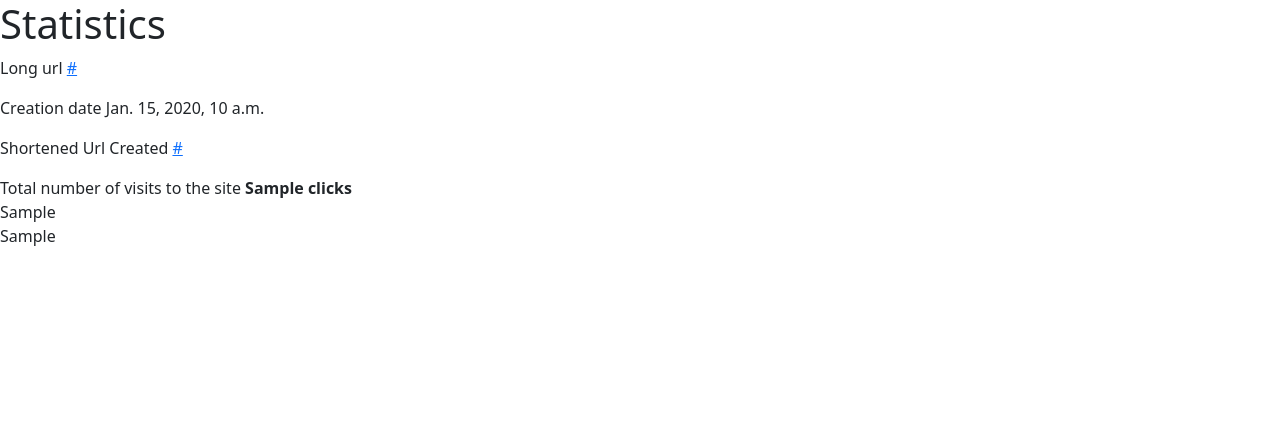
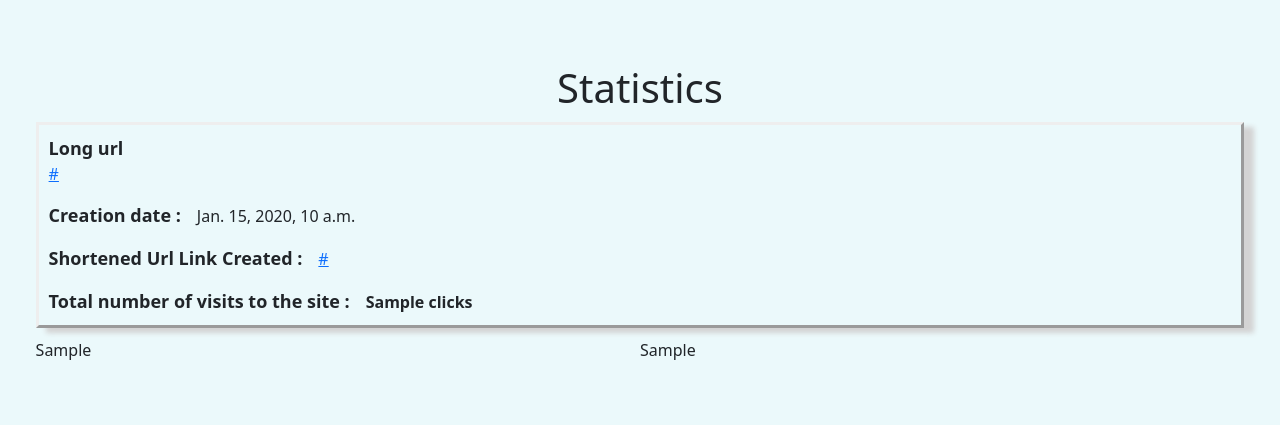
Before and after one commit to arghya17/urlshortener, a Django app: template urlshortener/shortener/templates/analytics.html in a window 1280 px wide. Shown: the top 425 px of the page. Run offline with Django 4.2, Linux system fonts and the light colour scheme; the template is opened without the code that fills it: most values are stand-ins (such as "Sample title", 1, 10 or a date in 2020); some libraries are stand-ins or nearby versions.

Commit message:
analytics page designed partially

```diff
--- a/urlshortener/shortener/static/style1.css
+++ b/urlshortener/shortener/static/style1.css
@@ -0,0 +1,35 @@
+body {
+	background-color: rgb(235, 249, 251);
+	padding-left: 2%;
+	padding-right: 2%;
+	padding-top: 5%;
+	padding-bottom: 5%;
+}
+.headings {
+	display: flex;
+	justify-content: center;
+}
+.box_heading {
+	font-weight: bold;
+	font-size: large;
+}
+.value {
+	padding-left: 1%;
+}
+.url_link1 {
+	margin: 10px;
+
+	padding: 10px 10px 10px 10px;
+	border-style: outset;
+	box-shadow: 10px 5px 5px lightgray;
+}
+.plots {
+	display: flex;
+	flex-direction: row;
+	padding-left: 10px;
+	padding-right: 10px;
+}
+.fig {
+	width: 50%;
+	height: 60%;
+}
--- a/urlshortener/shortener/templates/analytics.html
+++ b/urlshortener/shortener/templates/analytics.html
@@ -11,29 +11,47 @@
 			type="text/css"
 			media="screen"
 		/>
+		<link
+			rel="stylesheet"
+			href="{% static 'style1.css' %}"
+			type="text/css"
+			media="screen"
+		/>
 	</head>
 	<body>
-		<h1>Statistics</h1>
-		<p class="url_link">
+		<h1 class="headings">Statistics</h1>
+		<div class="url_link1">
+		   <div class="url_link">
+			<div class="box_heading">
 			Long url
+			</div>
 			<a href="{{ long_url }}" class="long_url_l" target="blank">
 				{{ long_url }}</a
 			>
-		</p>
-		<p class="data_link">Creation date {{ date }}</p>
+		    </div>
+		<p class="data_link"> <div> <span class="box_heading">Creation date :</span> <span class="value">{{ date }}</span> </div></p>
 		<p id="link" class="link_element">
-			Shortened Url Created
+			<span class="box_heading">Shortened Url Link Created :</span>
+			<span class="value">
 			<a href="/{{ short_url }}" class="short_url_l" target="blank">
 				{{ short_url }}</a
 			>
+			</span>
 		</p>
 		<div class="stats_total btn-cutt click_stats btn_norm">
 			<div>
-				Total number of visits to the site
-				<strong class="allClicks">{{ clicks }}</strong>
+				<span class="box_heading">Total number of visits to the site :</span>
+				<strong class="allClicks"><span class="value">{{ clicks }}</span></strong>
 			</div>
 		</div>
-		<div>{% autoescape off %} {{ plot_div_1 }} {% endautoescape %}</div>
-		<div>{% autoescape off %} {{ plot_div_2 }} {% endautoescape %}</div>
+		</div>
+		<div class="plots">
+			<div class="fig">
+				{% autoescape off %} {{ plot_div_1 }} {% endautoescape %}
+			</div>
+			<div class="fig">
+				{% autoescape off %} {{ plot_div_2 }} {% endautoescape %}
+			</div>
+		</div>
 	</body>
 </html>
```
